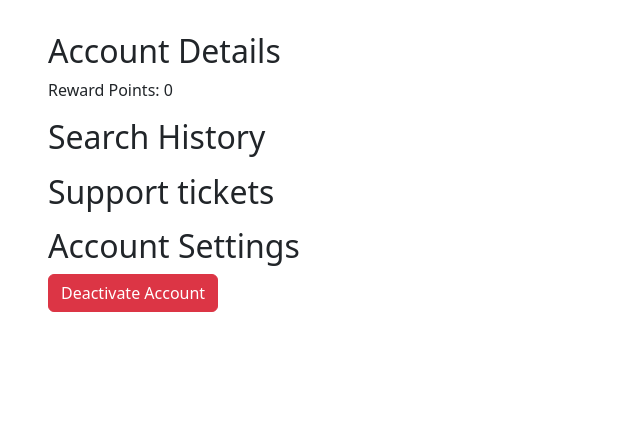
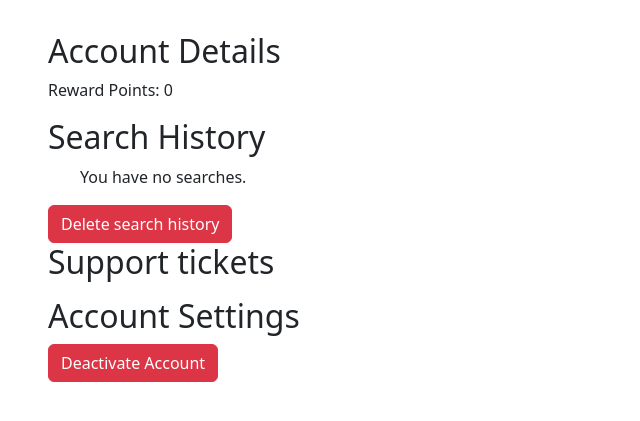
Before and after one commit to tangalbert919/FastSnacks-V2, a Django app: page /profile in a window 1280 px wide. Shown: the part 197-618 px from the top of the page, without its empty margins (0-640 px from the left). Run offline with Django 4.2, Linux system fonts and the light colour scheme; the visitor is signed in with stand-in values (Sample User, id 1); data comes from the database, SQL or seed files in the repository; data that the repository does not hold is empty; parts of the project's set-up code (start-up, migrations or seed data) failed here and were passed over.

Commit message:
Add ability to delete search history

```diff
--- a/FastSnacks/FastSnacksApp/urls.py
+++ b/FastSnacks/FastSnacksApp/urls.py
@@ -23,5 +23,6 @@ urlpatterns = [
     path('favorites-add', views.add_favorites, name="favorites-add"),
     path('favorites-remove', views.remove_favorites, name="favorites-remove"),
     path('user-delete', views.delete_user, name="user-delete"),
+    path('delete-search-history', views.delete_search_history, name="delete-search-history"),
     path('checkout', views.CheckoutView.as_view(), name="checkout"),
 ]
--- a/FastSnacks/FastSnacksApp/views.py
+++ b/FastSnacks/FastSnacksApp/views.py
@@ -244,6 +244,12 @@ class QueryView(LoginRequiredMixin, BaseView, TemplateView):
             SearchHistory.objects.create(user=self.request.user, query=query).save()
         return context
 
+@login_required
+def delete_search_history(request):
+    search_history = SearchHistory.objects.all().filter(user=request.user)
+    search_history.delete()
+    return HttpResponseRedirect("/profile")
+
 class CheckoutView(LoginRequiredMixin, BaseView, ListView, FormView):
     template_name = "checkout.html"
     form_class = CheckoutForm
--- a/FastSnacks/templates/profile.html
+++ b/FastSnacks/templates/profile.html
@@ -8,8 +8,14 @@
 <ul>
 	{% for query in searches %}
 	<li>{{query.query}} - {{query.timestamp}}</li>
+	{% empty %}
+	<p>You have no searches.</p>
 	{% endfor %}
 </ul>
+<form action="/delete-search-history" method="post">
+	{% csrf_token %}
+	<button class="btn btn-danger">Delete search history</button>
+</form>
 <h2>Support tickets</h2>
 <ul>
 	{% for ticket in support %}
```
